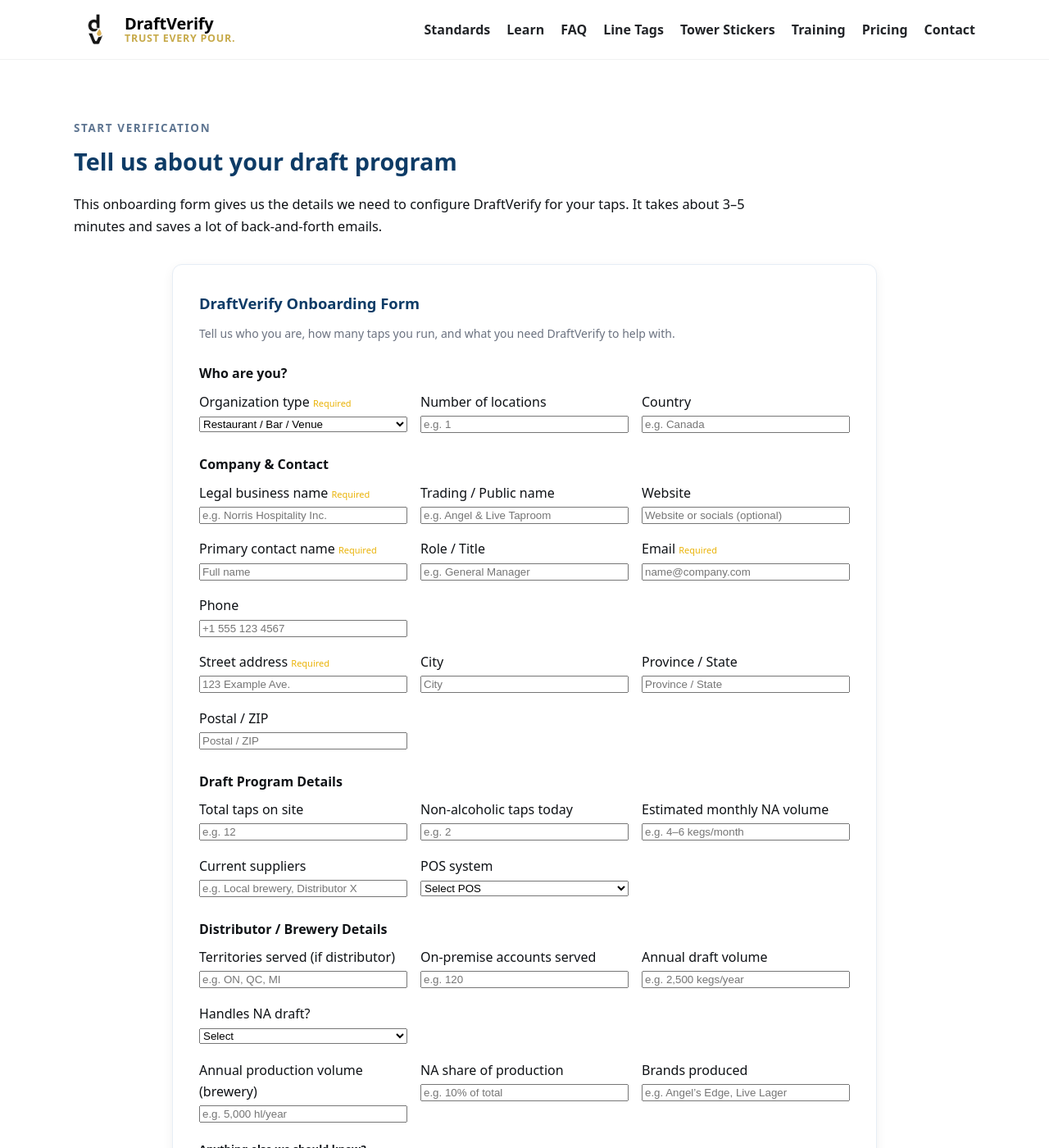
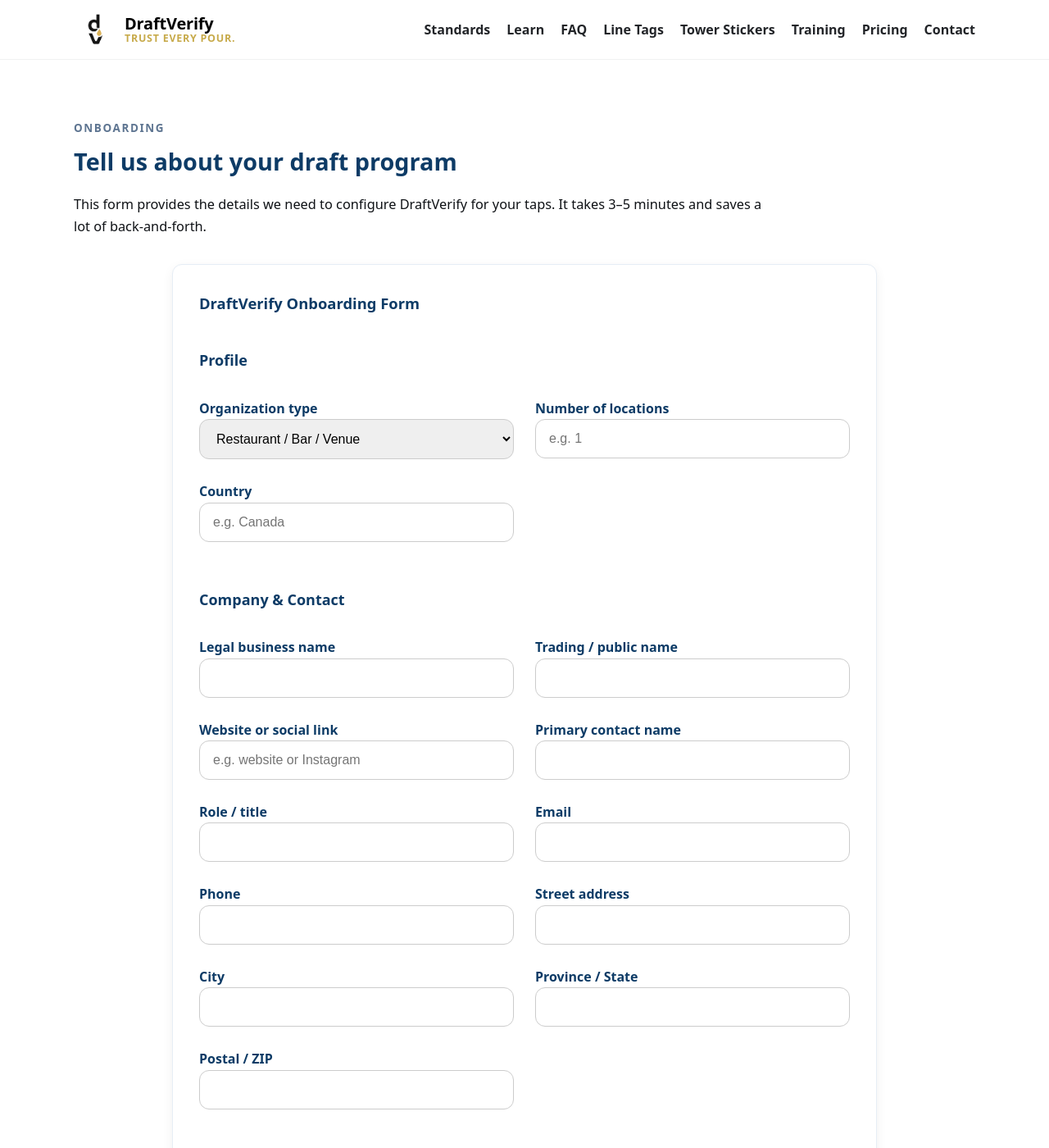
Before and after one commit to draftverify/draftverify.com, a Jekyll site: the page built from onboarding/index.md, in a window 1280 px wide and 1400 px high. Shown: the whole window at 82% size. Built offline with Jekyll 4.4.1, drawn with Linux system fonts in a browser that asks for light colours; some of the changed text lies outside the part shown.

Commit message:
Update index.md

```diff
--- a/onboarding/index.md
+++ b/onboarding/index.md
@@ -8,200 +8,316 @@ layout: default
 <section class="section">
   <div class="container">
 
-    <div class="kicker">Start Verification</div>
+    <div class="kicker">Onboarding</div>
     <h2 class="h2">Tell us about your draft program</h2>
     <p style="max-width:840px">
-      This onboarding form gives us the details we need to configure DraftVerify for your taps.
-      It takes about 3–5 minutes and saves a lot of back-and-forth emails.
+      This form provides the details we need to configure DraftVerify for your taps.
+      It takes 3–5 minutes and saves a lot of back-and-forth.
     </p>
 
     <div class="card" style="max-width:860px;margin:32px auto;padding:32px;">
       <h3>DraftVerify Onboarding Form</h3>
-      <p style="color:#6b7280;font-size:14px;margin-top:4px;">
-        Tell us who you are, how many taps you run, and what you need DraftVerify to help with.
-      </p>
 
-      <!-- FormSubmit form -->
-      <form action="https://formsubmit.co/info@draftverify.com" method="POST" id="dv-form">
+      <form action="https://formsubmit.co/info@draftverify.com"
+            method="POST"
+            class="dv-onboarding-form">
 
         <!-- FormSubmit config -->
         <input type="hidden" name="_captcha" value="false">
-        <input type="hidden" name="_template" value="table">
-        <input type="hidden" name="_subject" value="New DraftVerify Onboarding Submission">
-        <input type="hidden" name="_next" value="https://draftverify.com/thank-you.html">
-        <input type="hidden" name="_cc" value="sales@draftverify.com">
+        <input type="hidden" name="_next" value="https://www.draftverify.com/thank-you.html">
+        <input type="hidden" name="_subject" value="DraftVerify Onboarding – New Submission">
         <input type="text" name="_honey" style="display:none">
 
-        <!-- ROLE -->
-        <h4 style="margin-top:24px;margin-bottom:8px;">Who are you?</h4>
+        <!-- PROFILE -->
+        <h4>Profile</h4>
 
-        <div style="display:grid;grid-template-columns:repeat(auto-fit,minmax(240px,1fr));gap:16px;margin-bottom:16px;">
-          <div>
-            <label>Organization type <span style="color:#eab308;font-size:11px;">Required</span></label>
-            <select id="role" name="Role" required style="width:100%;margin-top:4px;">
-              <option value="Restaurant / Bar / Venue">Restaurant / Bar / Venue</option>
+        <div class="dv-two-col">
+          <label>
+            Organization type<br>
+            <select id="orgType" name="role" required>
+              <option value="Restaurant">Restaurant / Bar / Venue</option>
               <option value="Distributor">Distributor</option>
               <option value="Brewery">Brewery</option>
             </select>
-          </div>
+          </label>
 
-          <div>
-            <label>Number of locations</label>
-            <input name="Locations" type="number" min="1" placeholder="e.g. 1" style="width:100%;margin-top:4px;">
-          </div>
+          <label>
+            Number of locations<br>
+            <input type="number" name="locations" min="1" placeholder="e.g. 1">
+          </label>
 
-          <div>
-            <label>Country</label>
-            <input name="Country" type="text" placeholder="e.g. Canada" style="width:100%;margin-top:4px;">
+          <label>
+            Country<br>
+            <input type="text" name="country" placeholder="e.g. Canada" required>
+          </label>
+        </div>
+
+        <!-- COMPANY & CONTACT -->
+        <h4>Company & Contact</h4>
+
+        <div class="dv-two-col">
+          <label>
+            Legal business name<br>
+            <input type="text" name="legal_business_name" required>
+          </label>
+
+          <label>
+            Trading / public name<br>
+            <input type="text" name="trading_name">
+          </label>
+
+          <label>
+            Website or social link<br>
+            <input type="text" name="website" placeholder="e.g. website or Instagram">
+          </label>
+
+          <label>
+            Primary contact name<br>
+            <input type="text" name="contact_name" required>
+          </label>
+
+          <label>
+            Role / title<br>
+            <input type="text" name="contact_role">
+          </label>
+
+          <label>
+            Email<br>
+            <input type="email" name="email" required>
+          </label>
+
+          <label>
+            Phone<br>
+            <input type="text" name="phone">
+          </label>
+
+          <label>
+            Street address<br>
+            <input type="text" name="street" required>
+          </label>
+
+          <label>
+            City<br>
+            <input type="text" name="city" required>
+          </label>
+
+          <label>
+            Province / State<br>
+            <input type="text" name="region">
+          </label>
+
+          <label>
+            Postal / ZIP<br>
+            <input type="text" name="postal">
+          </label>
+        </div>
+
+        <!-- RESTAURANT SECTION -->
+        <div id="restaurantSection" class="conditional-section">
+          <h4>Restaurant / Venue Draft Program</h4>
+
+          <div class="dv-two-col">
+            <label>
+              Total taps on site<br>
+              <input type="number" name="total_taps_restaurant" placeholder="e.g. 12">
+            </label>
+
+            <label>
+              NA taps today<br>
+              <input type="number" name="na_taps_restaurant" placeholder="e.g. 2">
+            </label>
+
+            <label>
+              Monthly NA draft volume (kegs)<br>
+              <input type="text" name="na_volume_restaurant" placeholder="e.g. 4–6">
+            </label>
+
+            <label>
+              Suppliers<br>
+              <input type="text" name="suppliers_restaurant">
+            </label>
+
+            <label>
+              Line-cleaning frequency<br>
+              <select name="cleaning_frequency_restaurant">
+                <option value="">Select</option>
+                <option>Every 1–2 weeks</option>
+                <option>Every 3–4 weeks</option>
+                <option>Less frequent</option>
+              </select>
+            </label>
+
+            <label>
+              Who manages your draft lines?<br>
+              <select name="line_manager_restaurant">
+                <option value="">Select</option>
+                <option>In-house</option>
+                <option>Third-party</option>
+                <option>Shared</option>
+              </select>
+            </label>
           </div>
         </div>
 
-        <!-- COMPANY -->
-        <h4 style="margin-top:24px;margin-bottom:8px;">Company & Contact</h4>
+        <!-- DISTRIBUTOR SECTION -->
+        <div id="distributorSection" class="conditional-section">
+          <h4>Distributor Details</h4>
 
-        <div style="display:grid;grid-template-columns:repeat(auto-fit,minmax(240px,1fr));gap:16px;margin-bottom:16px;">
-          <div>
-            <label>Legal business name <span style="color:#eab308;font-size:11px;">Required</span></label>
-            <input name="Legal Business Name" type="text" required placeholder="e.g. Norris Hospitality Inc." style="width:100%;margin-top:4px;">
-          </div>
+          <div class="dv-two-col">
+            <label>
+              Territories served<br>
+              <input type="text" name="territories_distributor">
+            </label>
 
-          <div>
-            <label>Trading / Public name</label>
-            <input name="Trading Name" type="text" placeholder="e.g. Angel & Live Taproom" style="width:100%;margin-top:4px;">
-          </div>
+            <label>
+              On-premise accounts served<br>
+              <input type="number" name="accounts_distributor">
+            </label>
 
-          <div>
-            <label>Website</label>
-            <input name="Website" type="text" placeholder="Website or socials (optional)" style="width:100%;margin-top:4px;">
-          </div>
+            <label>
+              Annual draft volume<br>
+              <input type="text" name="annual_volume_distributor">
+            </label>
 
-          <div>
-            <label>Primary contact name <span style="color:#eab308;font-size:11px;">Required</span></label>
-            <input name="Contact Name" type="text" required placeholder="Full name" style="width:100%;margin-top:4px;">
-          </div>
-
-          <div>
-            <label>Role / Title</label>
-            <input name="Contact Role" type="text" placeholder="e.g. General Manager" style="width:100%;margin-top:4px;">
-          </div>
-
-          <div>
-            <label>Email <span style="color:#eab308;font-size:11px;">Required</span></label>
-            <input name="email" type="email" required placeholder="name@company.com" style="width:100%;margin-top:4px;">
-          </div>
-
-          <div>
-            <label>Phone</label>
-            <input name="Phone" type="tel" placeholder="+1 555 123 4567" style="width:100%;margin-top:4px;">
+            <label>
+              Handle NA draft today?<br>
+              <select name="handles_na_distributor">
+                <option value="">Select</option>
+                <option>Yes</option>
+                <option>No</option>
+                <option>Planning to add</option>
+              </select>
+            </label>
           </div>
         </div>
 
-        <!-- ADDRESS -->
-        <div style="display:grid;grid-template-columns:repeat(auto-fit,minmax(240px,1fr));gap:16px;margin-bottom:16px;">
-          <div>
-            <label>Street address <span style="color:#eab308;font-size:11px;">Required</span></label>
-            <input name="Street" required type="text" placeholder="123 Example Ave." style="width:100%;margin-top:4px;">
-          </div>
-          <div>
-            <label>City</label>
-            <input name="City" type="text" placeholder="City" style="width:100%;margin-top:4px;">
-          </div>
-          <div>
-            <label>Province / State</label>
-            <input name="Province/State" type="text" placeholder="Province / State" style="width:100%;margin-top:4px;">
-          </div>
-          <div>
-            <label>Postal / ZIP</label>
-            <input name="Postal/ZIP" type="text" placeholder="Postal / ZIP" style="width:100%;margin-top:4px;">
+        <!-- BREWERY SECTION -->
+        <div id="brewerySection" class="conditional-section">
+          <h4>Brewery Details</h4>
+
+          <div class="dv-two-col">
+            <label>
+              Annual production volume<br>
+              <input type="text" name="production_brewery">
+            </label>
+
+            <label>
+              NA share of production<br>
+              <input type="text" name="na_share_brewery">
+            </label>
+
+            <label>
+              Keg formats<br>
+              <input type="text" name="keg_formats_brewery">
+            </label>
+
+            <label>
+              Number of NA draft accounts<br>
+              <input type="number" name="na_accounts_brewery">
+            </label>
           </div>
         </div>
 
-        <!-- DRAFT PROGRAM -->
-        <h4 style="margin-top:24px;margin-bottom:8px;">Draft Program Details</h4>
+        <!-- FINAL QUESTIONS -->
+        <h4>Your Goals</h4>
 
-        <div style="display:grid;grid-template-columns:repeat(auto-fit,minmax(240px,1fr));gap:16px;margin-bottom:16px;">
-          <div>
-            <label>Total taps on site</label>
-            <input name="Total Taps" type="number" placeholder="e.g. 12" style="width:100%;margin-top:4px;">
-          </div>
-          <div>
-            <label>Non-alcoholic taps today</label>
-            <input name="NA Taps" type="number" placeholder="e.g. 2" style="width:100%;margin-top:4px;">
-          </div>
-          <div>
-            <label>Estimated monthly NA volume</label>
-            <input name="Estimated Monthly NA Volume" type="text" placeholder="e.g. 4–6 kegs/month" style="width:100%;margin-top:4px;">
-          </div>
-          <div>
-            <label>Current suppliers</label>
-            <input name="Suppliers" type="text" placeholder="e.g. Local brewery, Distributor X" style="width:100%;margin-top:4px;">
-          </div>
-          <div>
-            <label>POS system</label>
-            <select name="POS System" style="width:100%;margin-top:4px;">
-              <option value="">Select POS</option>
-              <option>Square</option>
-              <option>Toast</option>
-              <option>Lightspeed</option>
-              <option>TouchBistro</option>
-              <option>Other</option>
-            </select>
-          </div>
-        </div>
+        <label>
+          What do you want DraftVerify to help with?<br>
+          <textarea name="goals" rows="3"></textarea>
+        </label>
 
-        <!-- Distributor/Brewery Specific -->
-        <h4 style="margin-top:24px;margin-bottom:8px;">Distributor / Brewery Details</h4>
+        <label>
+          Additional notes<br>
+          <textarea name="notes" rows="4"></textarea>
+        </label>
 
-        <div style="display:grid;grid-template-columns:repeat(auto-fit,minmax(240px,1fr));gap:16px;margin-bottom:16px;">
-          <div>
-            <label>Territories served (if distributor)</label>
-            <input name="Territories Served" type="text" placeholder="e.g. ON, QC, MI" style="width:100%;margin-top:4px;">
-          </div>
-          <div>
-            <label>On-premise accounts served</label>
-            <input name="On-premise Accounts Served" type="number" placeholder="e.g. 120" style="width:100%;margin-top:4px;">
-          </div>
-          <div>
-            <label>Annual draft volume</label>
-            <input name="Annual Draft Volume" type="text" placeholder="e.g. 2,500 kegs/year" style="width:100%;margin-top:4px;">
-          </div>
-          <div>
-            <label>Handles NA draft?</label>
-            <select name="Handles NA Draft" style="width:100%;margin-top:4px;">
-              <option value="">Select</option>
-              <option>Yes</option>
-              <option>No</option>
-              <option>Planning to add soon</option>
-            </select>
-          </div>
-        </div>
-
-        <div style="display:grid;grid-template-columns:repeat(auto-fit,minmax(240px,1fr));gap:16px;margin-bottom:16px;">
-          <div>
-            <label>Annual production volume (brewery)</label>
-            <input name="Annual Production Volume" type="text" placeholder="e.g. 5,000 hl/year" style="width:100%;margin-top:4px;">
-          </div>
-          <div>
-            <label>NA share of production</label>
-            <input name="NA Share" type="text" placeholder="e.g. 10% of total" style="width:100%;margin-top:4px;">
-          </div>
-          <div>
-            <label>Brands produced</label>
-            <input name="Brands" type="text" placeholder="e.g. Angel’s Edge, Live Lager" style="width:100%;margin-top:4px;">
-          </div>
-        </div>
-
-        <!-- MESSAGE -->
-        <label style="font-size:13px;font-weight:600;margin-top:16px;">Anything else we should know?</label>
-        <textarea name="Message" rows="4" placeholder="Tell us about your program, timelines, or challenges…" style="width:100%;margin-top:4px;"></textarea>
-
-        <!-- SUBMIT BUTTON -->
-        <button type="submit" class="btn gold" style="margin-top:24px;width:100%;padding:14px;font-size:16px;">
-          Submit Onboarding
-        </button>
-
+        <button type="submit" class="btn gold">Submit Onboarding</button>
       </form>
-
     </div>
   </div>
 </section>
+
+<!-- CONDITIONAL LOGIC -->
+<script>
+  document.addEventListener('DOMContentLoaded', function () {
+    const orgType = document.getElementById("orgType");
+    const restaurantSection = document.getElementById("restaurantSection");
+    const distributorSection = document.getElementById("distributorSection");
+    const brewerySection = document.getElementById("brewerySection");
+
+    function updateVisibility() {
+      const value = orgType.value;
+
+      restaurantSection.style.display = value === "Restaurant" ? "block" : "none";
+      distributorSection.style.display = value === "Distributor" ? "block" : "none";
+      brewerySection.style.display = value === "Brewery" ? "block" : "none";
+    }
+
+    orgType.addEventListener("change", updateVisibility);
+    updateVisibility();
+  });
+</script>
+
+<style>
+  .dv-onboarding-form {
+    display: flex;
+    flex-direction: column;
+    gap: 26px;
+  }
+
+  .dv-onboarding-form h4 {
+    font-size: 18px;
+    margin-top: 30px;
+    margin-bottom: 4px;
+    color: #0d3b66;
+    font-weight: 700;
+  }
+
+  .dv-onboarding-form label {
+    font-size: 16px;
+    font-weight: 600;
+    color: #0d3b66;
+  }
+
+  .dv-onboarding-form input,
+  .dv-onboarding-form select,
+  .dv-onboarding-form textarea {
+    font-size: 16px;
+    padding: 14px 16px;
+    border-radius: 12px;
+    border: 1px solid #ccc;
+    width: 100%;
+  }
+
+  .dv-two-col {
+    display: grid;
+    grid-template-columns: repeat(2, minmax(0, 1fr));
+    gap: 26px;
+  }
+
+  @media (max-width: 720px) {
+    .dv-two-col {
+      grid-template-columns: 1fr;
+    }
+  }
+
+  .conditional-section {
+    display: none;
+  }
+
+  .btn.gold {
+    background: #bfa14a;
+    color: #fff;
+    padding: 16px 22px;
+    border-radius: 12px;
+    border: none;
+    cursor: pointer;
+    font-size: 18px;
+    font-weight: 700;
+  }
+
+  .btn.gold:hover {
+    background: #a98f40;
+    transform: translateY(-1px);
+  }
+</style>
```
